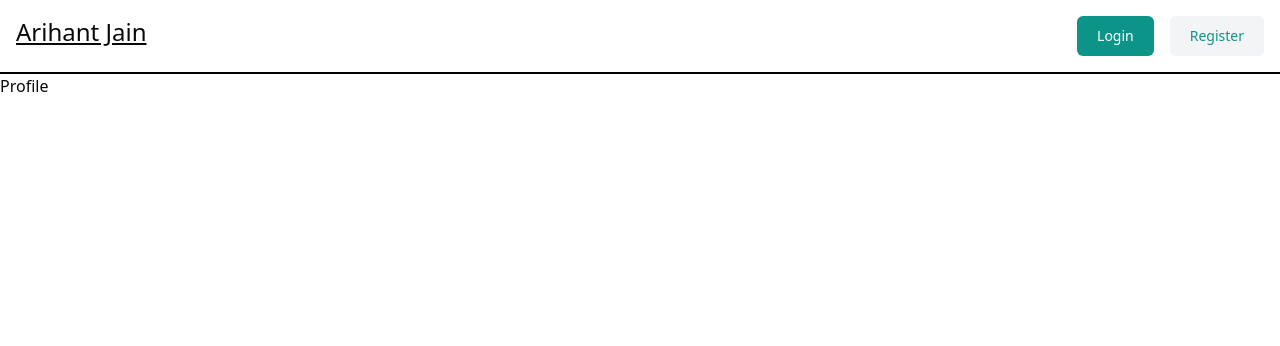
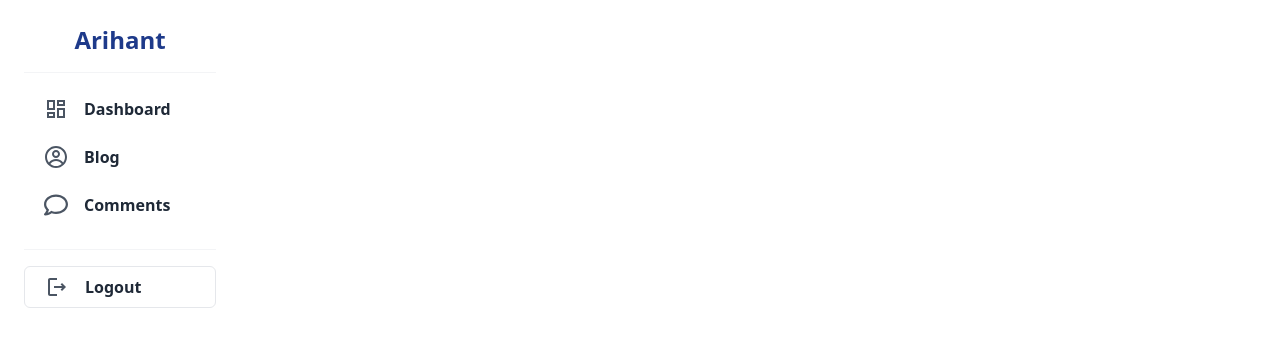
Before and after one commit to sonaljain01/blog-app-frontend, a Next.js app: page /dashboard in a window 1280 px wide. Shown: the top 346 px of the page. Built offline with nearby package versions, Linux system fonts and the light colour scheme; no server answers; sample sign-in values are in the browser's storage.

Commit message:
add header component in all component

```diff
--- a/app/auth/login/page.tsx
+++ b/app/auth/login/page.tsx
@@ -1,5 +1,11 @@
 import { Login } from "@/components/auth/login";
+import {Header} from "@/components/layout/header";
 
 export default function LoginHome() {
-  return <Login />;
+  return (
+    <>
+      <Login />
+      <Header />
+    </>
+  );
 }
--- a/app/auth/register/page.tsx
+++ b/app/auth/register/page.tsx
@@ -1,5 +1,11 @@
 import { Register } from "@/components/auth/register";
+import { Header } from "@/components/layout/header";
 
 export default function RegisterHome() {
-  return <Register />;
+  return (
+    <>
+      <Header />
+      <Register />
+    </>
+  );
 }
--- a/app/blog/[id]/page.tsx
+++ b/app/blog/[id]/page.tsx
@@ -1,4 +1,5 @@
 import { SpecificBlog } from "@/components/blog/specific";
+import { Header } from "@/components/layout/header";
 
 export default function SpecificBlogHome({
   params,
@@ -6,8 +7,11 @@
   params: { id: string };
 }) {
   return (
-    <div className="sm:mt-10">
-      <SpecificBlog id={params.id} />
-    </div>
+    <>
+      <Header />
+      <div className="sm:mt-10">
+        <SpecificBlog id={params.id} />
+      </div>
+    </>
   );
 }
--- a/app/blog/page.tsx
+++ b/app/blog/page.tsx
@@ -1,5 +1,11 @@
 import { BlogDisplay } from "@/components/blog/display";
+import { Header } from "@/components/layout/header";
 
 export default function BlogHome() {
-  return <BlogDisplay />;
+  return (
+    <>
+      <Header />
+      <BlogDisplay />
+    </>
+  );
 }
--- a/app/dashboard/page.tsx
+++ b/app/dashboard/page.tsx
@@ -1,4 +1,4 @@
-import { Profile } from "@/components/user/profile";
+import { Dashboard } from "@/components/dashboard";
 export default function DashboardHome() {
-  return <Profile />;
+  return <Dashboard />;
 }
--- a/app/layout.tsx
+++ b/app/layout.tsx
@@ -17,7 +17,7 @@
     <html lang="en">
       <body>
         <ReduxProvider>
-        <Header />{children}</ReduxProvider>
+       {children}</ReduxProvider>
       </body>
     </html>
   );
--- /dev/null
+++ b/components/dashboard/index.tsx
@@ -0,0 +1,25 @@
+"use client";
+
+import { Profile } from "./profile";
+import { SidePanel } from "./sidepanel";
+import { useEffect } from "react";
+import { useRouter } from "next/router";
+
+export const Dashboard = () => {
+  const router = useRouter();
+  const isAuthenticated = () => {
+    if (!localStorage.getItem("token")) {
+      router.push("/auth/login");
+    }
+  };
+  useEffect(() => {
+    isAuthenticated();
+  }, []);
+
+  return (
+    <>
+      <SidePanel />
+      <Profile />
+    </>
+  );
+};
--- /dev/null
+++ b/components/dashboard/sidepanel.tsx
@@ -0,0 +1,96 @@
+"use client"
+
+import { Disclosure } from "@headlessui/react";
+import { MdOutlineLogout, MdOutlineDashboard } from "react-icons/md";
+import { GiHamburgerMenu } from "react-icons/gi";
+import Link from "next/link";
+import { useDispatch, useSelector } from "react-redux";
+import { logout } from "@/redux/userProfile";
+import { CgProfile } from "react-icons/cg";
+import { FaRegComment } from "react-icons/fa";
+import { useRouter } from "next/navigation";
+
+export const SidePanel = () => {
+  const dispatch = useDispatch();
+  const router = useRouter();
+
+  function handleLogout() {
+    dispatch(logout());
+    router.push("/auth/login");
+  }
+
+  return (
+    <div>
+      <Disclosure as="nav">
+        <Disclosure.Button className="absolute top-4 right-4 inline-flex items-center peer justify-center rounded-md p-2 text-gray-800 hover:bg-gray-900 hover:text-white focus:outline-none focus:ring-2 focus:ring-inset focus:ring-white group">
+          <GiHamburgerMenu
+            className="block md:hidden h-6 w-6"
+            aria-hidden="true"
+          />
+        </Disclosure.Button>
+        <div className="p-6 w-1/2 h-screen bg-white z-20 fixed top-0 -left-96 lg:left-0 lg:w-60  peer-focus:left-0 peer:transition ease-out delay-150 duration-200">
+          <div className="flex flex-col justify-start item-center">
+            <h1 className="text-2xl text-center cursor-pointer font-bold text-blue-900 border-b border-gray-100 pb-4 w-full">
+              Arihant
+            </h1>
+            <div className=" my-4 border-b border-gray-100 pb-4">
+              {/* Dashboard Link */}
+              <Link href={"/dashboard"}>
+                <div className="flex mb-2 justify-start items-center gap-4 pl-5 hover:bg-gray-900 p-2 rounded-md group cursor-pointer hover:shadow-lg m-auto">
+                  <MdOutlineDashboard className="text-2xl text-gray-600 group-hover:text-white " />
+                  <h3 className="text-base text-gray-800 group-hover:text-white font-semibold ">
+                    Dashboard
+                  </h3>
+                </div>
+              </Link>
+              {/* Blog Link */}
+              <Link href="/dashboard/blog">
+                <div className="flex mb-2 justify-start items-center gap-4 pl-5 hover:bg-gray-900 p-2 rounded-md group cursor-pointer hover:shadow-lg m-auto">
+                  <CgProfile className="text-2xl text-gray-600 group-hover:text-white " />
+                  <h3 className="text-base text-gray-800 group-hover:text-white font-semibold ">
+                    Blog
+                  </h3>
+                </div>
+              </Link>
+              {/* Comments Link */}
+              <Link href="/dashboard/comment">
+                <div className="flex  mb-2 justify-start items-center gap-4 pl-5 hover:bg-gray-900 p-2 rounded-md group cursor-pointer hover:shadow-lg m-auto">
+                  <FaRegComment className="text-2xl text-gray-600 group-hover:text-white " />
+                  <h3 className="text-base text-gray-800 group-hover:text-white font-semibold ">
+                    Comments
+                  </h3>
+                </div>
+              </Link>
+            </div>
+            {/* Settings Link */}
+            {/* <Link href={`/dashboard/setting/${username}`}>
+              <div className="border-b border-gray-100 pb-4">
+                <div className="flex mb-2 justify-start items-center gap-4 pl-5 hover:bg-gray-900 p-2 rounded-md group cursor-pointer hover:shadow-lg m-auto">
+                  <MdOutlineSettings className="text-2xl text-gray-600 group-hover:text-white " />
+                  <h3 className="text-base text-gray-800 group-hover:text-white font-semibold ">
+                    Settings
+                  </h3>
+                </div>
+              </div>
+            </Link> */}
+            {/* Logout Button */}
+          </div>
+          <div className="mt-auto">
+            <div className="flex mb-2 justify-start items-center gap-4 pl-5 border border-gray-200  hover:bg-gray-900 p-2 rounded-md group cursor-pointer hover:shadow-lg m-auto">
+              <MdOutlineLogout className="text-2xl text-gray-600 group-hover:text-white " />
+              <h3 className="text-base text-gray-800 group-hover:text-white font-semibold ">
+                <button
+                  onClick={() => {
+                    handleLogout();
+                  }}
+                >
+                  Logout
+                </button>
+              </h3>
+            </div>
+          </div>
+        </div>
+      </Disclosure>
+    </div>
+  );
+};
--- a/package.json
+++ b/package.json
@@ -9,6 +9,7 @@
     "lint": "next lint"
   },
   "dependencies": {
+    "@headlessui/react": "^2.1.8",
     "@hookform/resolvers": "^3.9.0",
     "@radix-ui/react-icons": "^1.3.0",
     "@radix-ui/react-select": "^2.1.1",
@@ -22,6 +23,7 @@
     "react": "^18",
     "react-dom": "^18",
     "react-hook-form": "^7.53.0",
+    "react-icons": "^5.3.0",
     "react-quill": "^2.0.0",
     "react-redux": "^9.1.2",
     "react-stars": "^2.2.5",
```
Also changed, not shown: components/dashboard/blog.tsx (renamed from components/user/blog.tsx), components/dashboard/profile.tsx (renamed from components/user/profile.tsx), 1 other file (tests, documents, lock files or other folders).
